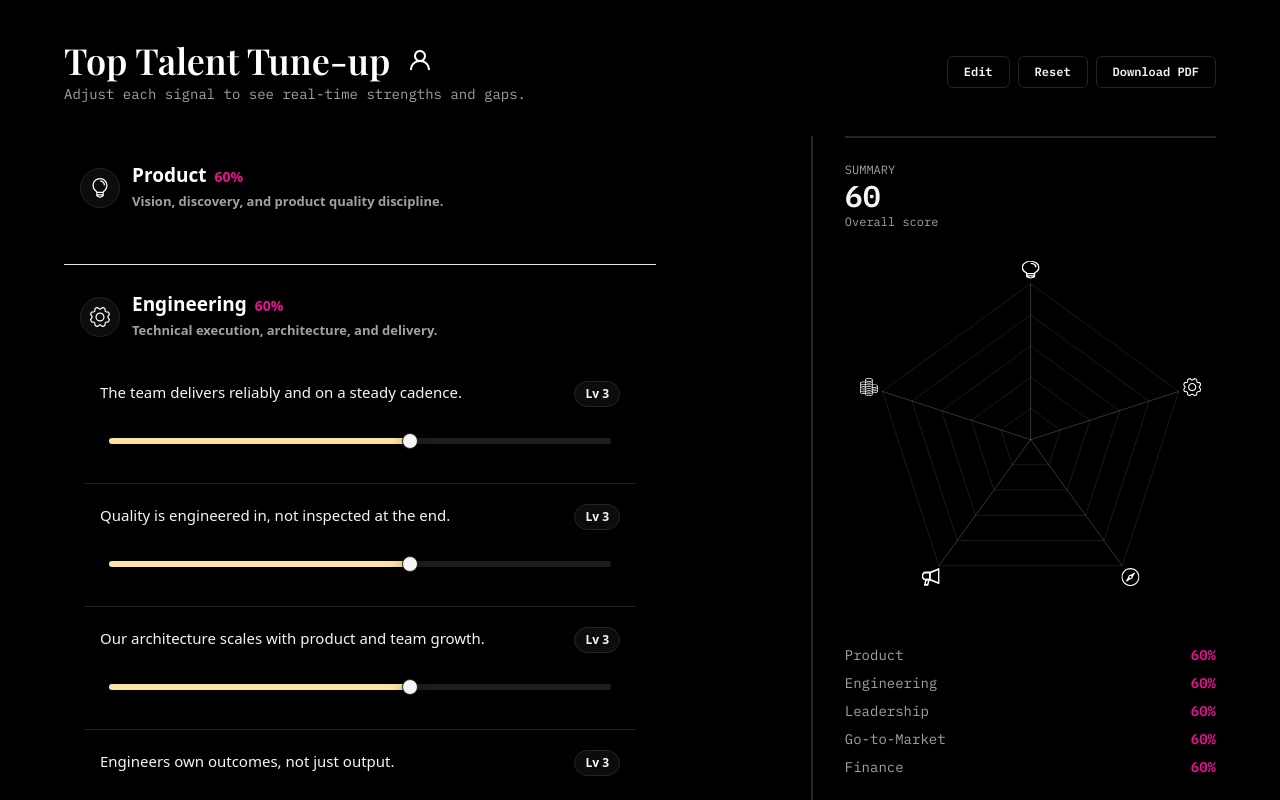
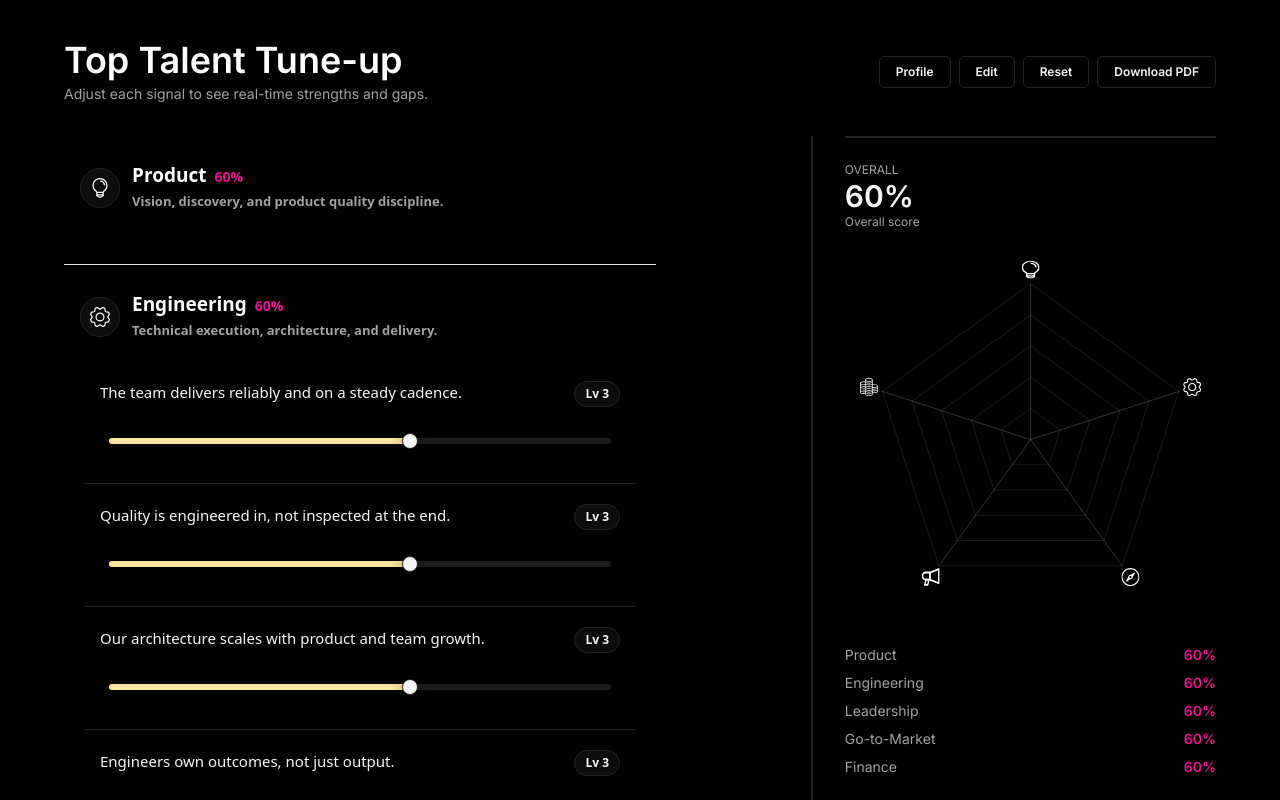
Before and after one commit to rickdavis50/talent, a React (Vite) app: page / in a window 1280 px wide. Both pictures are taken after a click on the button "Skip for now". Shown: the top 800 px of the page. Built offline with nearby package versions, Linux system fonts and the light colour scheme.

Commit message:
UI: update typography and top bar

```diff
--- a/src/App.tsx
+++ b/src/App.tsx
@@ -462,12 +462,12 @@ const App = () => {
             <div className="border-y-2 border-[var(--color-border)] py-6">
               <div className="flex items-start justify-between">
                 <div>
-                  <div className="text-xs uppercase text-[var(--color-muted)]">Summary</div>
-                  <div className="text-3xl font-semibold">{summary.overall}</div>
+                  <div className="text-xs uppercase text-[var(--color-muted)]">Overall</div>
+                  <div className="text-3xl font-semibold">{summary.overall}%</div>
                   <div className="text-xs text-[var(--color-muted)]">Overall score</div>
                 </div>
                 {state.founder.assessmentName ? (
-                  <div className="rounded-full border border-[var(--color-border)] px-3 py-1 text-xs">
+                  <div className="rounded-full px-3 py-1 text-xs text-[var(--color-muted)]">
                     {state.founder.assessmentName}
                   </div>
                 ) : null}
@@ -507,7 +507,7 @@ const App = () => {
         <div className="flex items-center justify-between">
           <div>
             <div className="text-xs text-[var(--color-muted)]">Overall</div>
-            <div className="text-xl font-semibold">{summary.overall}</div>
+            <div className="text-xl font-semibold">{summary.overall}%</div>
           </div>
           <AppButton
             type="button"
@@ -629,7 +629,7 @@ const App = () => {
         <div className="print-header">
           <div className="print-title">Top Talent Tune-up</div>
           <div className="print-meta">
-            <div>{state.founder.name ? `Founder: ${state.founder.name}` : 'Founder: —'}</div>
+            <div>{state.founder.name ? `Name: ${state.founder.name}` : 'Name: —'}</div>
             <div>{state.founder.company ? `Company: ${state.founder.company}` : 'Company: —'}</div>
             <div>
               {state.founder.assessmentName
--- a/src/components/SliderRow.tsx
+++ b/src/components/SliderRow.tsx
@@ -30,7 +30,7 @@ const SliderRow: React.FC<SliderRowProps> = ({
                 id={`${id}-label`}
                 value={label}
                 onChange={(event) => onLabelChange(event.target.value)}
-                className="w-full rounded-lg border border-[var(--color-border)] bg-[var(--color-panel)] px-3 py-2 text-sm focus-visible:outline focus-visible:outline-2 focus-visible:outline-[var(--color-accent)]"
+                className="w-full min-w-[360px] md:min-w-[520px] rounded-lg border border-[var(--color-border)] bg-[var(--color-panel)] px-3 py-2 text-sm focus-visible:outline focus-visible:outline-2 focus-visible:outline-[var(--color-accent)]"
                 aria-label="Edit question label"
               />
             ) : (
--- a/src/components/TopBar.tsx
+++ b/src/components/TopBar.tsx
@@ -1,7 +1,6 @@
 import React from 'react';
 
 import AppButton from './AppButton';
-import iconProfile from '../assets/icon_profile.svg';
 
 type TopBarProps = {
   onReset: () => void;
@@ -23,22 +22,21 @@ const TopBar: React.FC<TopBarProps> = ({
       <div>
         <div className="flex items-center gap-3">
           <div className="text-4xl font-semibold font-display">Top Talent Tune-up</div>
-          <AppButton
-            type="button"
-            variant="ghost"
-            size="icon"
-            onClick={onProfile}
-            aria-label="Edit profile"
-            className="h-10 w-10 rounded-full"
-          >
-            <img src={iconProfile} alt="" className="h-5 w-5" aria-hidden="true" />
-          </AppButton>
         </div>
         <p className="mt-1 text-sm text-[var(--color-muted)]">
           Adjust each signal to see real-time strengths and gaps.
         </p>
       </div>
       <div className="flex flex-wrap items-center gap-2">
+        <AppButton
+          type="button"
+          variant="outline"
+          size="sm"
+          onClick={onProfile}
+          className="rounded-full px-4"
+        >
+          Profile
+        </AppButton>
         <AppButton
           type="button"
           variant="outline"
--- a/src/styles.css
+++ b/src/styles.css
@@ -1,4 +1,4 @@
-@import url('https://fonts.googleapis.com/css2?family=IBM+Plex+Mono:wght@400;500;600&family=Playfair+Display:wght@600;700&display=swap');
+@import url('https://fonts.googleapis.com/css2?family=Inter:wght@400;500;600;700&display=swap');
 
 @tailwind base;
 @tailwind components;
@@ -32,7 +32,7 @@
 
 body {
   margin: 0;
-  font-family: "IBM Plex Mono", "SFMono-Regular", ui-monospace, "Menlo", monospace;
+  font-family: "Inter", "Helvetica Neue", Arial, sans-serif;
   background: var(--color-bg);
   color: var(--color-text);
   min-height: 100vh;
@@ -50,7 +50,7 @@ button, input, select, textarea {
 }
 
 .font-display {
-  font-family: "Playfair Display", Georgia, serif;
+  font-family: "Inter", "Helvetica Neue", Arial, sans-serif;
   color: var(--color-heading);
 }
 
@@ -97,7 +97,7 @@ button, input, select, textarea {
   background: #ffffff;
   color: #111111;
   padding: 28px;
-  font-family: "IBM Plex Mono", "SFMono-Regular", ui-monospace, "Menlo", monospace;
+  font-family: "Inter", "Helvetica Neue", Arial, sans-serif;
 }
 
 .print-header {
@@ -110,7 +110,6 @@ button, input, select, textarea {
 }
 
 .print-title {
-  font-family: "Playfair Display", Georgia, serif;
   font-size: 28px;
   font-weight: 700;
 }
```
